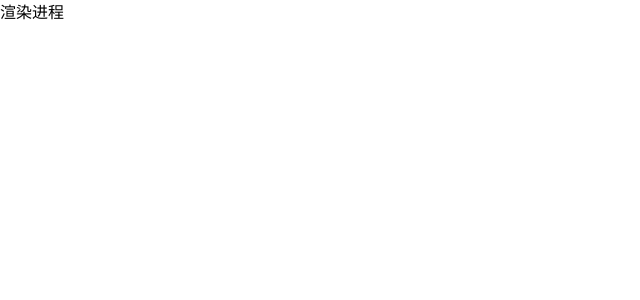
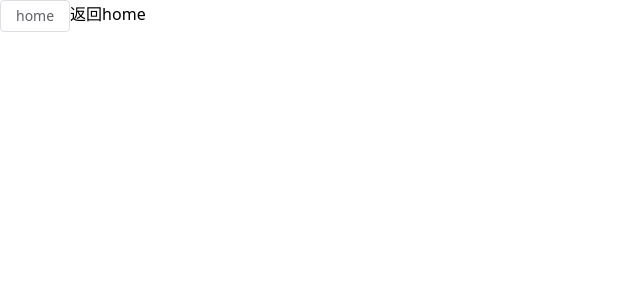
Before and after one commit to Leadgq/electron_template, a Vue app: page /other in a window 1280 px wide. Shown: the top 300 px of the page, without its empty margins (0-640 px from the left). Built offline with nearby package versions, Linux system fonts and the light colour scheme.

Commit message:
路由新增

```diff
--- a/package.json
+++ b/package.json
@@ -7,7 +7,7 @@
   "homepage": "https://electron-vite.org",
   "scripts": {
     "format": "prettier --write .",
-    "lint": "eslint . --ext .js,.jsx,.cjs,.mjs,.ts,.tsx,.cts,.mts --fix",
+    "lint": "eslint . --ext .js,.jsx,.cjs,.mjs,.ts,.tsx,.cts,.mts,.vue --fix",
     "start": "electron-vite preview",
     "dev": "electron-vite dev --watch",
     "build": "electron-vite build",
@@ -24,7 +24,8 @@
     "pinia": "^2.1.7",
     "pinia-plugin-persist": "^1.0.0",
     "unplugin-auto-import": "^0.17.3",
-    "unplugin-vue-components": "^0.26.0"
+    "unplugin-vue-components": "^0.26.0",
+    "vue-router": "4"
   },
   "devDependencies": {
     "@electron-toolkit/eslint-config": "^1.0.1",
--- a/src/renderer/components.d.ts
+++ b/src/renderer/components.d.ts
@@ -8,6 +8,8 @@ export {}
 declare module 'vue' {
   export interface GlobalComponents {
     ElButton: typeof import('element-plus/es')['ElButton']
+    RouterLink: typeof import('vue-router')['RouterLink']
+    RouterView: typeof import('vue-router')['RouterView']
     Versions: typeof import('./src/components/Versions.vue')['default']
   }
 }
--- a/src/renderer/src/App.vue
+++ b/src/renderer/src/App.vue
@@ -1,7 +1,13 @@
 <script setup></script>
 
 <template>
-  <div>渲染进程</div>
+  <div>
+    <RouterView v-slot="{ Component }">
+      <Suspense>
+        <component :is="Component"></component>
+      </Suspense>
+    </RouterView>
+  </div>
 </template>
 
 <style lang="less"></style>
--- a/src/renderer/src/main.js
+++ b/src/renderer/src/main.js
@@ -1,5 +1,6 @@
 import { createApp } from 'vue'
 import { createPinia } from 'pinia'
+import router from './router/routes'
 import App from './App.vue'
 import '@renderer/assets/css/tailwind.css'
 import piniaPersist from 'pinia-plugin-persist'
@@ -7,4 +8,5 @@ const app = createApp(App)
 const pinia = createPinia()
 pinia.use(piniaPersist)
 app.use(pinia)
+app.use(router)
 app.mount('#app')
--- /dev/null
+++ b/src/renderer/src/router/routes.js
@@ -0,0 +1,19 @@
+import { createRouter, createWebHistory } from 'vue-router'
+
+const router = createRouter({
+  history: createWebHistory(),
+  routes: [
+    {
+      path: '/',
+      name: 'Home',
+      component: () => import('../views/Home.vue')
+    },
+    {
+      path: '/other',
+      name: 'Other',
+      component: () => import('../views/Other.vue')
+    }
+  ]
+})
+
+export default router
--- /dev/null
+++ b/src/renderer/src/views/Home.vue
@@ -0,0 +1,15 @@
+<template>
+  <main class="flex flex-col">
+    <div class="w-[200px] flex flex-col">
+      <el-button style="width: fit-content" @click="goOther">other</el-button>
+      <span>去other</span>
+    </div>
+  </main>
+</template>
+
+<script setup>
+import { useRouter } from 'vue-router'
+const router = useRouter()
+const goOther = () => router.push('/other')
+</script>
+<style scoped></style>
--- /dev/null
+++ b/src/renderer/src/views/Other.vue
@@ -0,0 +1,14 @@
+<template>
+  <main>
+    <el-button @click="goHome">home</el-button>
+    <span>返回home</span>
+  </main>
+</template>
+
+<script setup>
+import { useRouter } from 'vue-router'
+const router = useRouter()
+const goHome = () => {
+  router.push('/')
+}
+</script>
```
Also changed, not shown: 1 other file (tests, documents, lock files or other folders).
